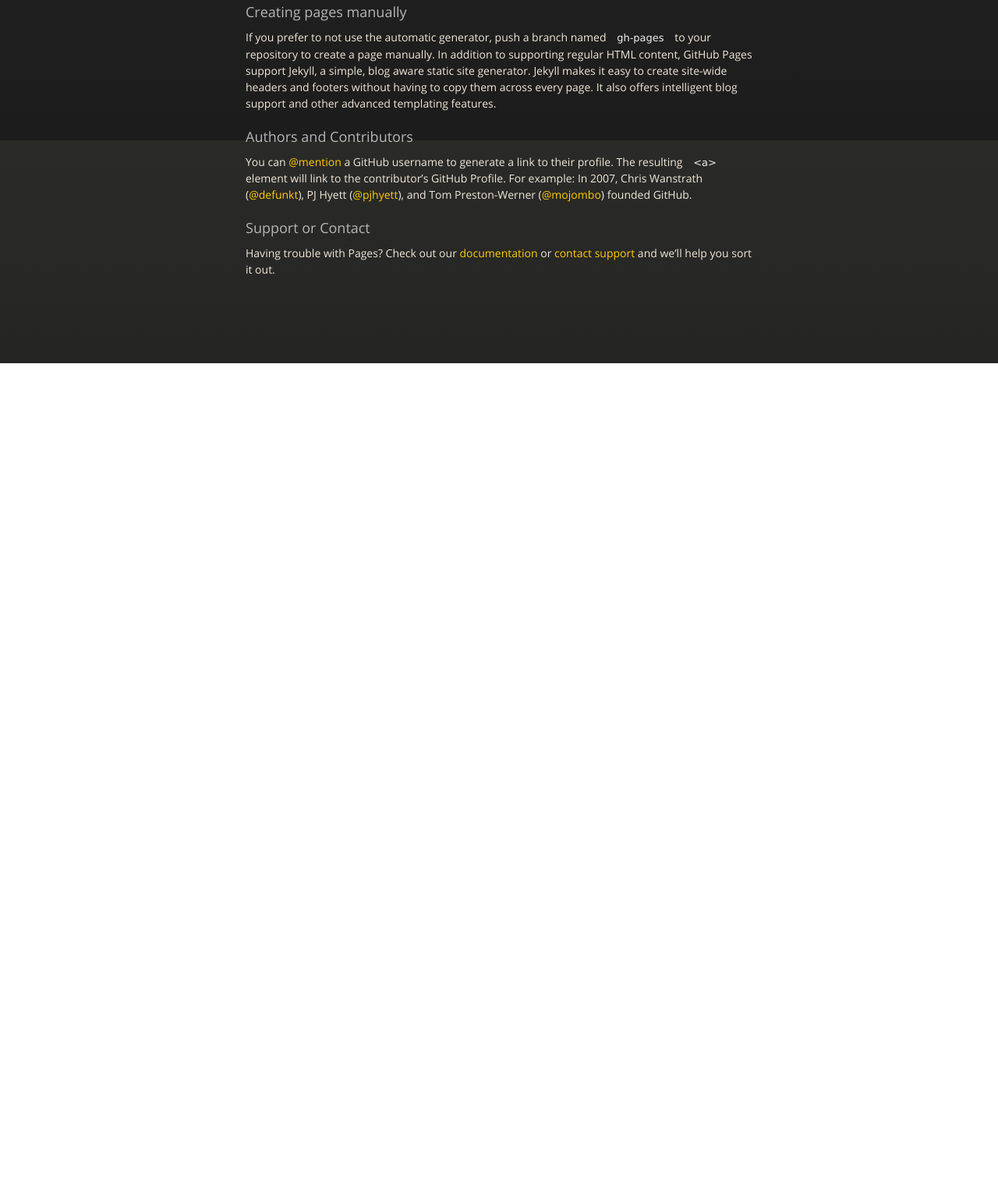
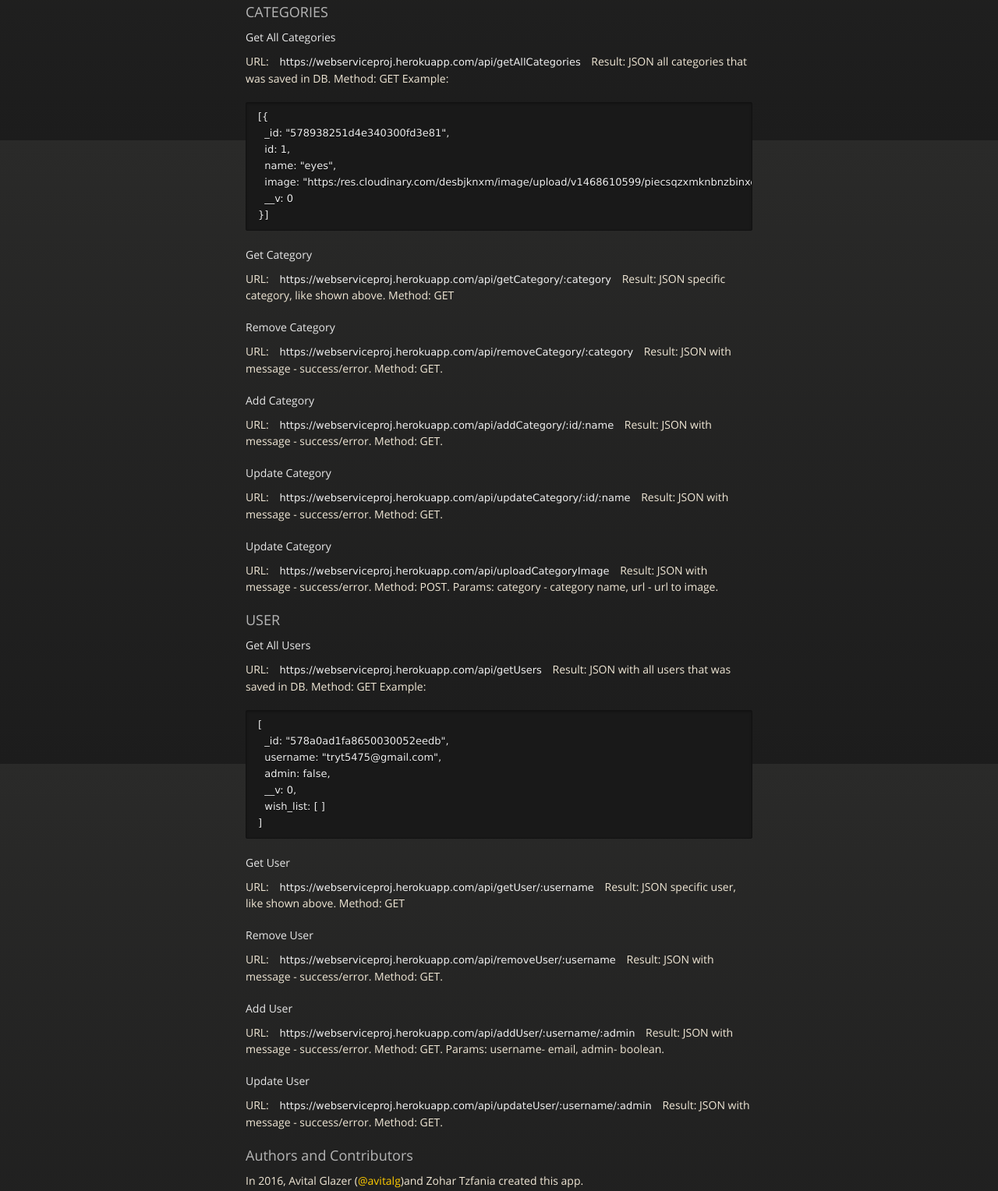
Before and after one commit to Avitalg/ws-project, a plain HTML site: page index.html in a window 1280 px wide. Shown: the part 1420-2948 px from the top of the page at 78% size. Before the commit the page ends 1886 px from the top, so only its background shows below. Drawn offline with nearby package versions, Linux system fonts and the light colour scheme.

```diff
--- a/index.html
+++ b/index.html
@@ -125,14 +125,114 @@
 Method: GET</p>
 
 <h3>
-<a id="creating-pages-manually" class="anchor" href="#creating-pages-manually" aria-hidden="true"><span aria-hidden="true" class="octicon octicon-link"></span></a>Creating pages manually</h3>
+<a id="categories" class="anchor" href="#categories" aria-hidden="true"><span aria-hidden="true" class="octicon octicon-link"></span></a>CATEGORIES</h3>
 
-<p>If you prefer to not use the automatic generator, push a branch named <code>gh-pages</code> to your repository to create a page manually. In addition to supporting regular HTML content, GitHub Pages support Jekyll, a simple, blog aware static site generator. Jekyll makes it easy to create site-wide headers and footers without having to copy them across every page. It also offers intelligent blog support and other advanced templating features.</p>
+<h4>
+<a id="get-all-categories" class="anchor" href="#get-all-categories" aria-hidden="true"><span aria-hidden="true" class="octicon octicon-link"></span></a>Get All Categories</h4>
+
+<p>URL: <code>https://webserviceproj.herokuapp.com/api/getAllCategories</code>
+Result: JSON all categories that was saved in DB.
+Method: GET
+Example:</p>
+
+<pre><code>[{
+  _id: "578938251d4e340300fd3e81",
+  id: 1,
+  name: "eyes",
+  image: "https:/res.cloudinary.com/desbjknxm/image/upload/v1468610599/piecsqzxmknbnzbinxed.jpg",
+  __v: 0
+}]
+</code></pre>
+
+<h4>
+<a id="get-category" class="anchor" href="#get-category" aria-hidden="true"><span aria-hidden="true" class="octicon octicon-link"></span></a>Get Category</h4>
+
+<p>URL: <code>https://webserviceproj.herokuapp.com/api/getCategory/:category</code>
+Result: JSON specific category, like shown above.
+Method: GET</p>
+
+<h4>
+<a id="remove-category" class="anchor" href="#remove-category" aria-hidden="true"><span aria-hidden="true" class="octicon octicon-link"></span></a>Remove Category</h4>
+
+<p>URL: <code>https://webserviceproj.herokuapp.com/api/removeCategory/:category</code>
+Result: JSON with message - success/error.
+Method: GET.</p>
+
+<h4>
+<a id="add-category" class="anchor" href="#add-category" aria-hidden="true"><span aria-hidden="true" class="octicon octicon-link"></span></a>Add Category</h4>
+
+<p>URL: <code>https://webserviceproj.herokuapp.com/api/addCategory/:id/:name</code>
+Result: JSON with message - success/error.
+Method: GET.</p>
+
+<h4>
+<a id="update-category" class="anchor" href="#update-category" aria-hidden="true"><span aria-hidden="true" class="octicon octicon-link"></span></a>Update Category</h4>
+
+<p>URL: <code>https://webserviceproj.herokuapp.com/api/updateCategory/:id/:name</code>
+Result: JSON with message - success/error.
+Method: GET.</p>
+
+<h4>
+<a id="update-category-1" class="anchor" href="#update-category-1" aria-hidden="true"><span aria-hidden="true" class="octicon octicon-link"></span></a>Update Category</h4>
+
+<p>URL: <code>https://webserviceproj.herokuapp.com/api/uploadCategoryImage</code>
+Result: JSON with message - success/error.
+Method: POST.
+Params: category - category name, url - url to image.</p>
+
+<h3>
+<a id="user" class="anchor" href="#user" aria-hidden="true"><span aria-hidden="true" class="octicon octicon-link"></span></a>USER</h3>
+
+<h4>
+<a id="get-all-users" class="anchor" href="#get-all-users" aria-hidden="true"><span aria-hidden="true" class="octicon octicon-link"></span></a>Get All Users</h4>
+
+<p>URL: <code>https://webserviceproj.herokuapp.com/api/getUsers</code>
+Result: JSON with all users that was saved in DB.
+Method: GET
+Example:</p>
+
+<pre><code>[
+  _id: "578a0ad1fa8650030052eedb",
+  username: "tryt5475@gmail.com",
+  admin: false,
+  __v: 0,
+  wish_list: [ ]
+]
+</code></pre>
+
+<h4>
+<a id="get-user" class="anchor" href="#get-user" aria-hidden="true"><span aria-hidden="true" class="octicon octicon-link"></span></a>Get User</h4>
+
+<p>URL: <code>https://webserviceproj.herokuapp.com/api/getUser/:username</code>
+Result: JSON specific user, like shown above.
+Method: GET</p>
+
+<h4>
+<a id="remove-user" class="anchor" href="#remove-user" aria-hidden="true"><span aria-hidden="true" class="octicon octicon-link"></span></a>Remove User</h4>
+
+<p>URL: <code>https://webserviceproj.herokuapp.com/api/removeUser/:username</code>
+Result: JSON with message - success/error.
+Method: GET.</p>
+
+<h4>
+<a id="add-user" class="anchor" href="#add-user" aria-hidden="true"><span aria-hidden="true" class="octicon octicon-link"></span></a>Add User</h4>
+
+<p>URL: <code>https://webserviceproj.herokuapp.com/api/addUser/:username/:admin</code>
+Result: JSON with message - success/error.
+Method: GET.
+Params: username- email, admin- boolean.</p>
+
+<h4>
+<a id="update-user" class="anchor" href="#update-user" aria-hidden="true"><span aria-hidden="true" class="octicon octicon-link"></span></a>Update User</h4>
+
+<p>URL: <code>https://webserviceproj.herokuapp.com/api/updateUser/:username/:admin</code>
+Result: JSON with message - success/error.
+Method: GET.</p>
 
 <h3>
 <a id="authors-and-contributors" class="anchor" href="#authors-and-contributors" aria-hidden="true"><span aria-hidden="true" class="octicon octicon-link"></span></a>Authors and Contributors</h3>
 
-<p>You can <a href="https://help.github.com/articles/basic-writing-and-formatting-syntax/#mentioning-users-and-teams" class="user-mention">@mention</a> a GitHub username to generate a link to their profile. The resulting <code>&lt;a&gt;</code> element will link to the contributor’s GitHub Profile. For example: In 2007, Chris Wanstrath (<a href="https://github.com/defunkt" class="user-mention">@defunkt</a>), PJ Hyett (<a href="https://github.com/pjhyett" class="user-mention">@pjhyett</a>), and Tom Preston-Werner (<a href="https://github.com/mojombo" class="user-mention">@mojombo</a>) founded GitHub.</p>
+<p>In 2016, Avital Glazer (<a href="https://github.com/avitalg" class="user-mention">@avitalg</a>)and Zohar Tzfania created this app.</p>
 
 <h3>
 <a id="support-or-contact" class="anchor" href="#support-or-contact" aria-hidden="true"><span aria-hidden="true" class="octicon octicon-link"></span></a>Support or Contact</h3>
```
Also changed, not shown: params.json (+1 -1 lines).
